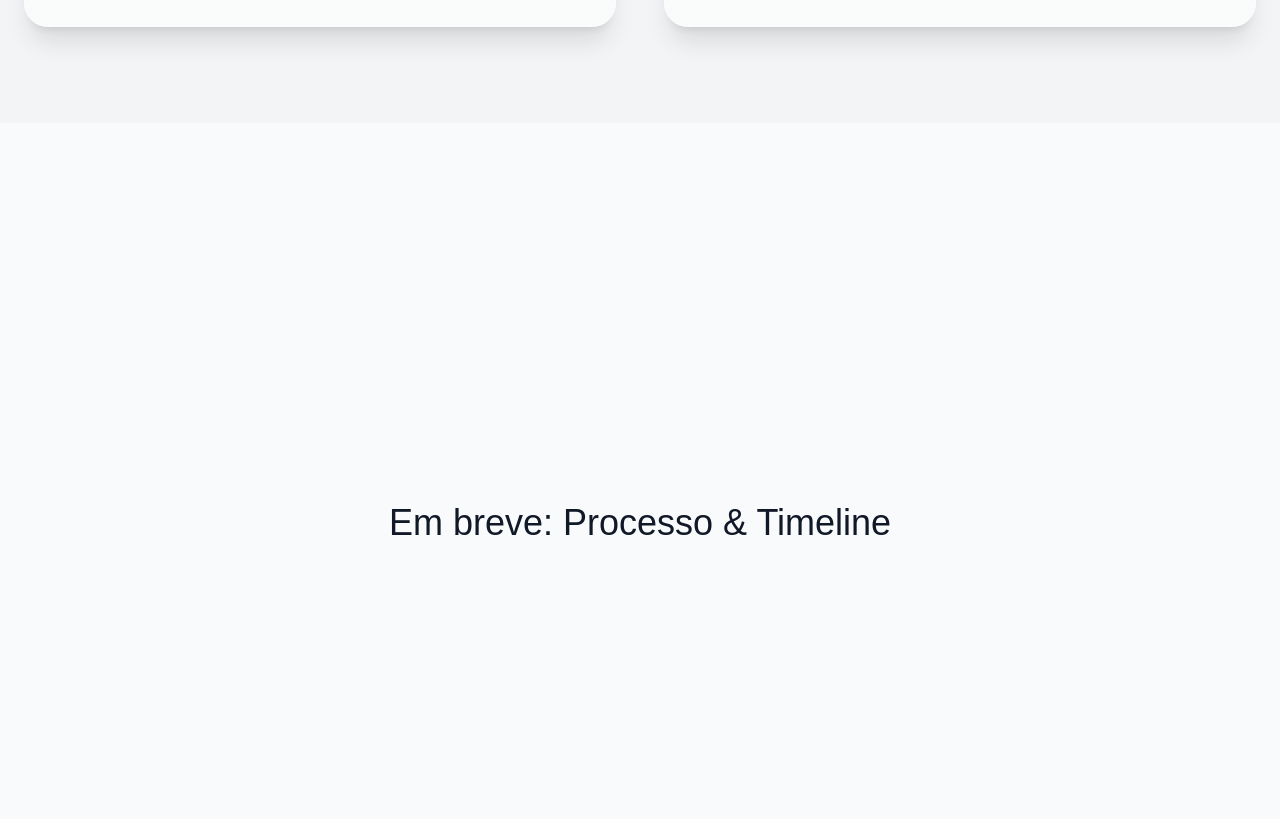
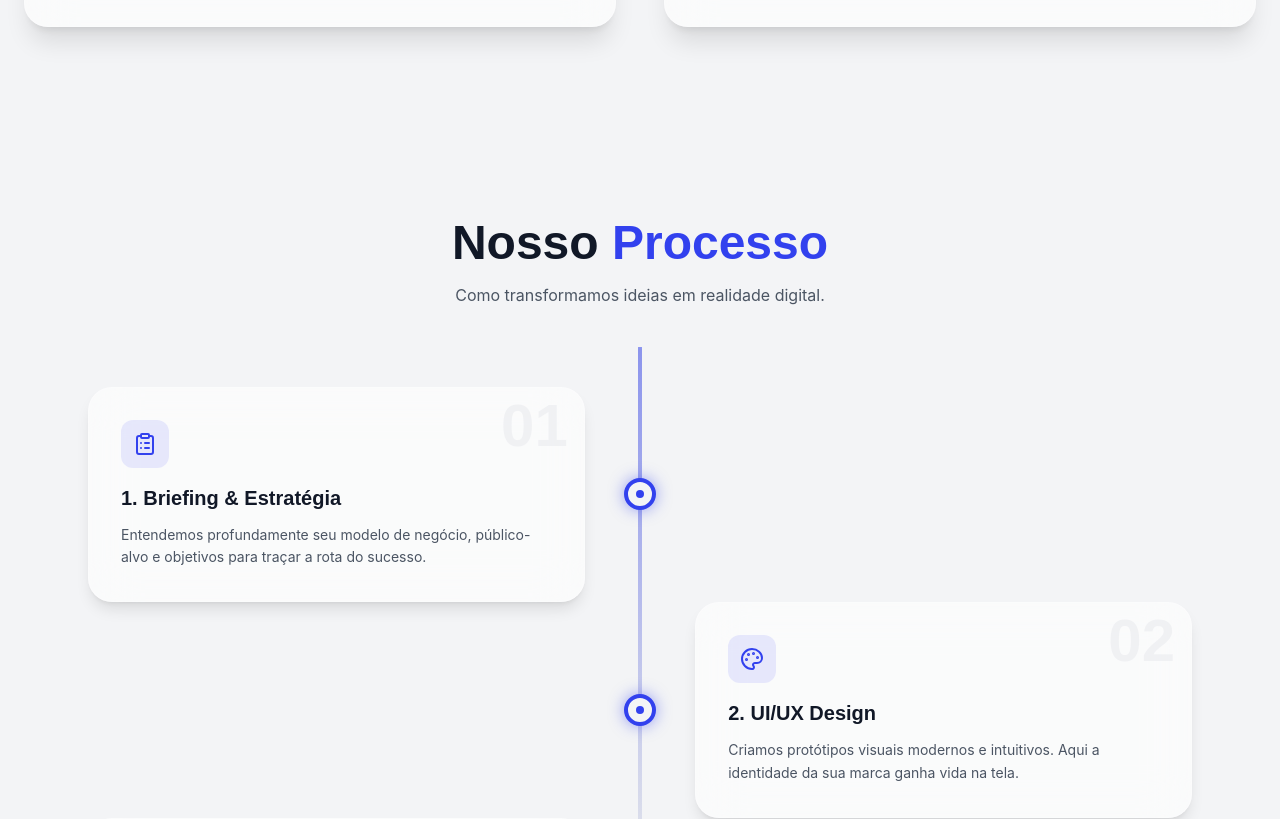
Before and after one commit to Rise-Your-Zenith/ryz-website, a React (Vite) app in the folder ryz-website/: page / in a window 1280 px wide. Shown: the part 1565-2384 px from the top of the page. Built offline with nearby package versions, Linux system fonts and the light colour scheme; a web font is replaced by a local one.

Commit message:
feat: Atualizando app para linha do tempo

```diff
--- a/ryz-website/src/App.tsx
+++ b/ryz-website/src/App.tsx
@@ -1,7 +1,8 @@
 import { useState, useEffect } from 'react';
 import Navbar from './components/Navbar';
 import Hero from './sections/Hero';
-import Founders from './sections/Founders'; // <--- Importar aqui
+import Founders from './sections/Founders';
+import Process from './components/Process';
 
 function App() {
   const [theme, setTheme] = useState(() => {
@@ -30,13 +31,14 @@ function App() {
 
       <main>
         <Hero />
-
-        {/* Seção Sobre Nós adicionada aqui */}
         <Founders />
 
-        {/* Placeholder para a próxima seção */}
-        <section id="processo" className="min-h-screen flex items-center justify-center bg-gray-50 dark:bg-black/20">
-          <h2 className="text-4xl font-clash dark:text-white">Em breve: Processo & Timeline</h2>
+        {/* Adicionando o Processo aqui */}
+        <Process />
+
+        {/* Próxima etapa: Preços */}
+        <section id="precos" className="min-h-screen flex items-center justify-center bg-gray-50 dark:bg-black/20">
+          <h2 className="text-4xl font-clash dark:text-white">Em breve: Tabela de Preços</h2>
         </section>
       </main>
     </div>
```
